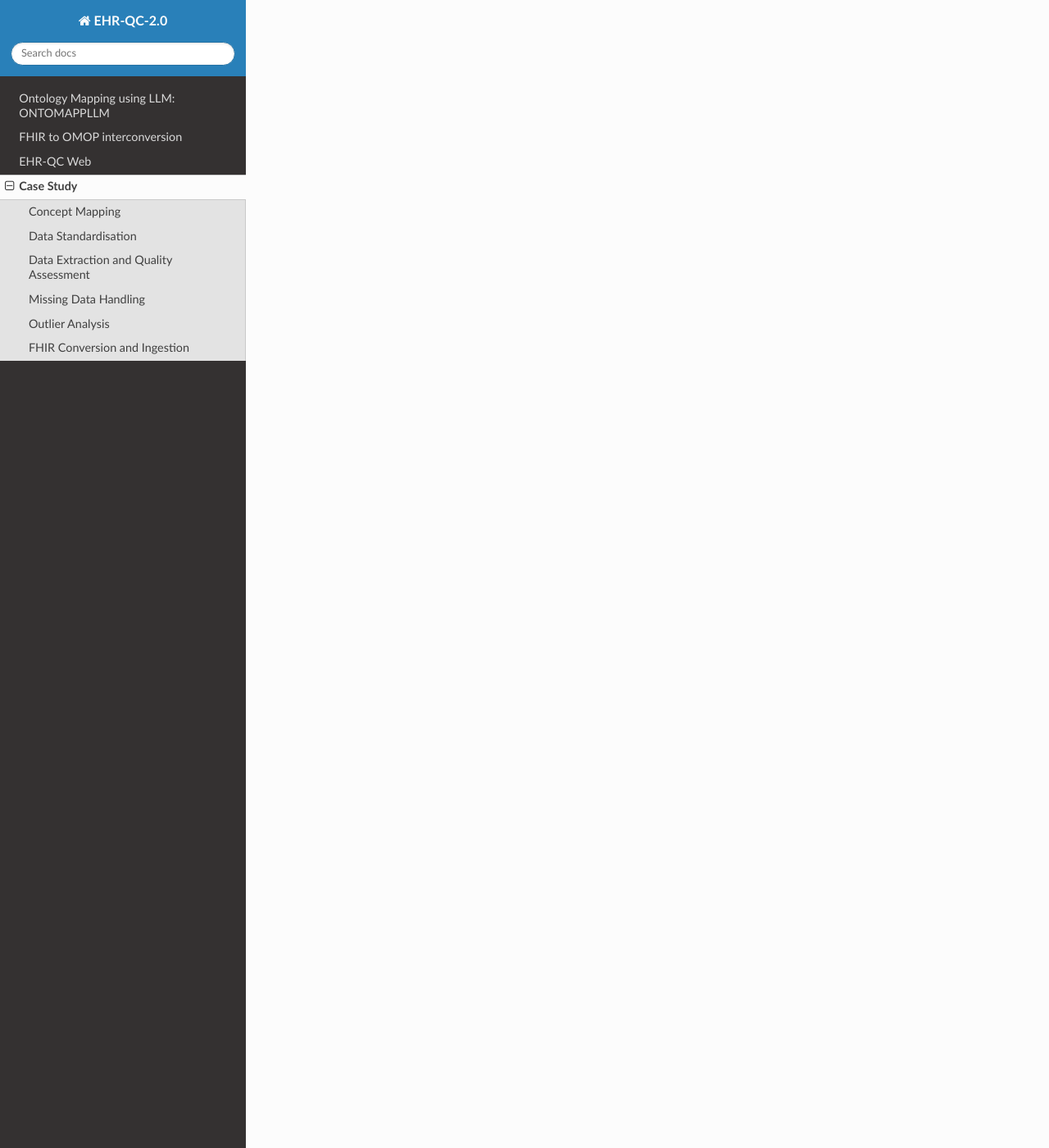
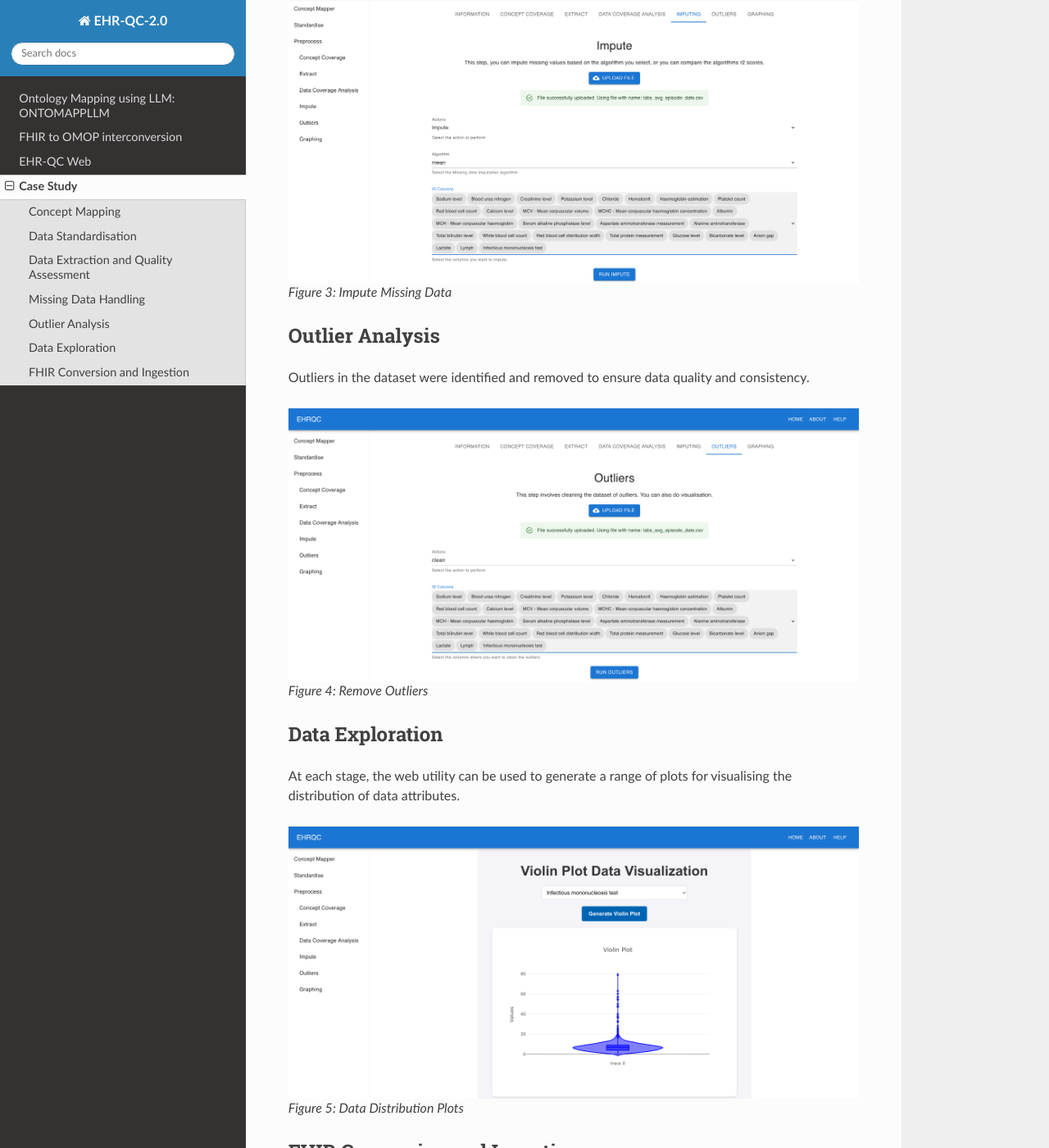
Before and after one commit to ryashpal/ehr-qc-2.0-tutorial, a Sphinx documentation site: the page built from docs/source/case_study.rst, in a window 1280 px wide and 1400 px high, scrolled down 1589 px. Shown: the whole window at 82% size. Built offline with Sphinx 7.4.7 and the Read the Docs theme 3.1.0, drawn with Linux system fonts in a browser that asks for light colours; some of the changed text lies outside the part shown.

Commit message:
Enhance case study with figures and updates
Added figures for missing data report, imputation, outlier removal, data exploration, and FHIR conversion.

```diff
--- a/docs/source/case_study.rst
+++ b/docs/source/case_study.rst
@@ -26,15 +26,40 @@ Data Extraction and Quality Assessment
 
 Standardised entities were extracted from the OMOP-CDM. A missing data report was then generated through the EHR-QC-Web portal to assess data completeness.
 
+.. figure:: ./images/casestudy_missingreport.png
+
+   Figure 2: Missingness Report
+
+
 Missing Data Handling
 +++++++++++++++++++++
 
 Missing values were handled using the imputation functionality available within the EHR-QC-Web platform.
 
+.. figure:: ./images/casestudy_impute.png
+
+   Figure 3: Impute Missing Data
+
+
 Outlier Analysis
 ++++++++++++++++
 
-Outliers in the dataset were identified and explored to ensure data quality and consistency.
+Outliers in the dataset were identified and removed to ensure data quality and consistency.
+
+.. figure:: ./images/casestudy_outliers.png
+
+   Figure 4: Remove Outliers
+
+
+Data Exploration
+++++++++++++++++
+
+At each stage, the web utility can be used to generate a range of plots for visualising the distribution of data attributes.
+
+.. figure:: ./images/casestudy_plots.png
+
+   Figure 5: Data Distribution Plots
+
 
 FHIR Conversion and Ingestion
 +++++++++++++++++++++++++++++
```
